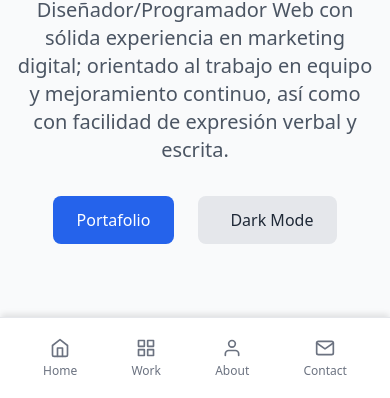
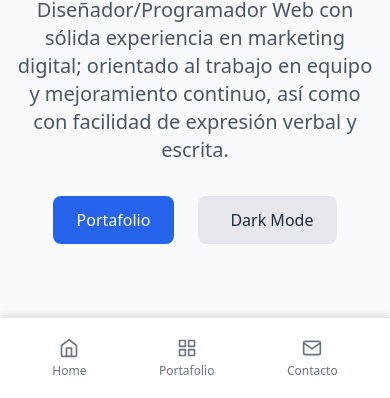
Before and after one commit to lio507/lio507.github.io, a plain HTML site: page index.html in a window 390 px wide. Shown: the part 444-842 px from the top of the page. Drawn offline with nearby package versions, Linux system fonts and the light colour scheme.

Commit message:
minor changes

```diff
--- a/index.html
+++ b/index.html
@@ -109,15 +109,12 @@
             </a>
             <a href="#portfolio" class="mobile-nav-item">
                 <i data-feather="grid" class="mobile-nav-icon"></i>
-                <span>Work</span>
+                <span>Portafolio</span>
             </a>
-            <a href="#about" class="mobile-nav-item">
-                <i data-feather="user" class="mobile-nav-icon"></i>
-                <span>About</span>
-            </a>
+
             <a href="#contact" class="mobile-nav-item">
                 <i data-feather="mail" class="mobile-nav-icon"></i>
-                <span>Contact</span>
+                <span>Contacto</span>
             </a>
         </nav>
     </div>
```
Also changed, not shown: assets/portfolio/FLYER-d5.webp (added), assets/portfolio/FLYER-e3.webp, assets/portfolio/FLYER-f1.webp (added), assets/portfolio/FLYER4.jpg (deleted), assets/portfolio/FLYER4.webp (deleted), 1 other file.
